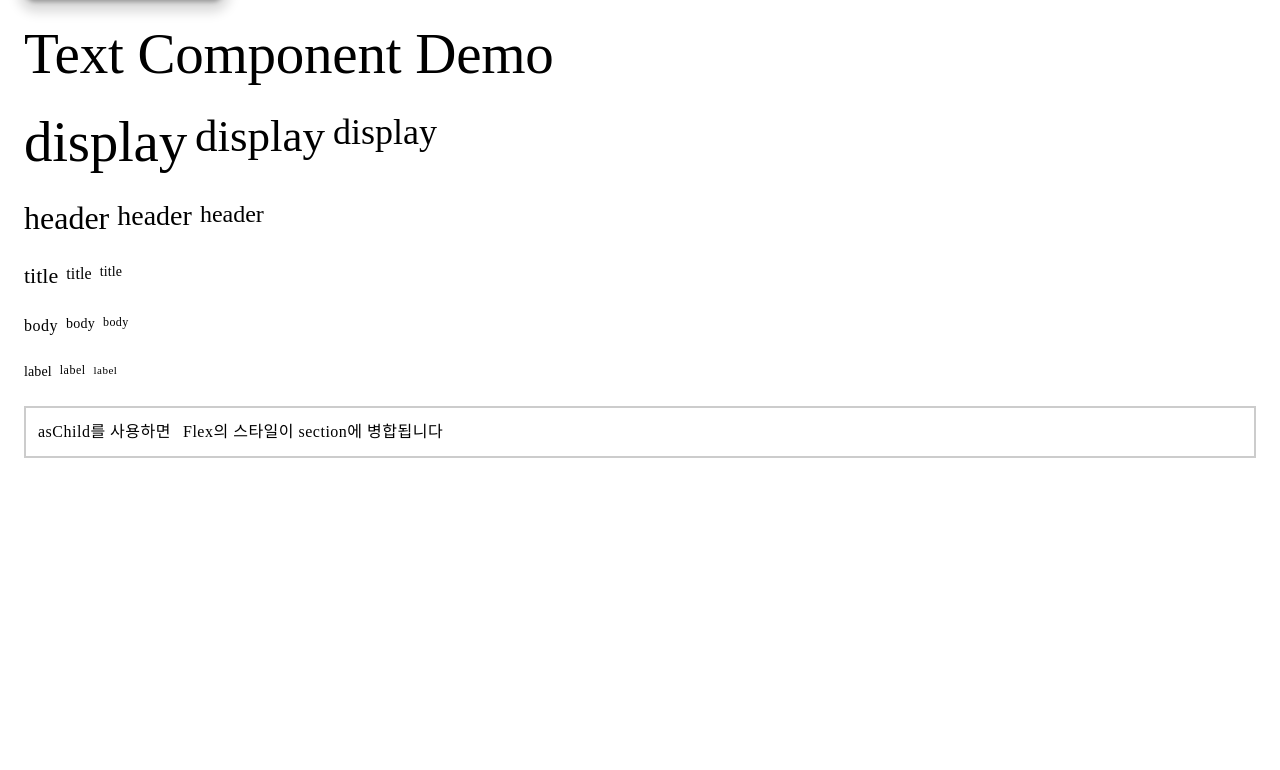
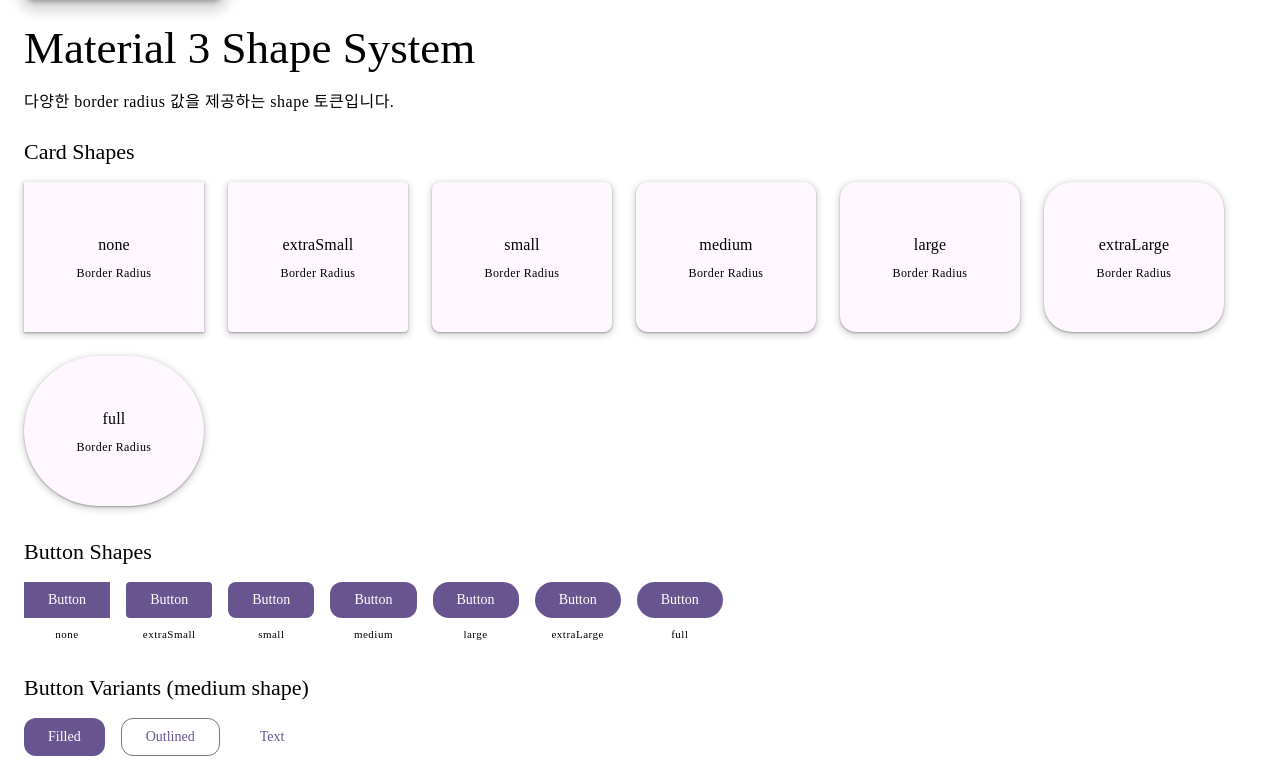
Before and after one commit to hansolc/md3-design-system, a React (Vite) app: page / in a window 1280 px wide. Shown: the part 530-1300 px from the top of the page. Before the commit the page ends 1012 px from the top, so only its background shows below. Built offline with nearby package versions, Linux system fonts and the light colour scheme.

Commit message:
Add Shape Token

```diff
--- a/src/App.tsx
+++ b/src/App.tsx
@@ -2,10 +2,21 @@ import { Display, Header, Title, Body, Label } from './components/Text'
 import Flex from './components/Flex'
 import Appbar from './components/Appbar'
 import Card from './components/Card'
+import Button from './components/Button'
 import type { ElevationLevel } from './styles/elevation'
+import type { ShapeScale } from './styles/shape'
 
 const size = ['lg', 'md', 'sm'] as const
 const elevationLevels: ElevationLevel[] = [0, 1, 2, 3, 4, 5]
+const shapeScales: ShapeScale[] = [
+  'none',
+  'extraSmall',
+  'small',
+  'medium',
+  'large',
+  'extraLarge',
+  'full',
+]
 
 function App() {
   return (
@@ -49,6 +60,86 @@ function App() {
                 </Flex>
               </Card>
             ))}
+          </Flex>
+        </section>
+
+        {/* Shape Demo Section */}
+        <section>
+          <Display size="md" style={{ marginBottom: '16px' }}>
+            Material 3 Shape System
+          </Display>
+          <Body style={{ marginBottom: '24px' }}>
+            다양한 border radius 값을 제공하는 shape 토큰입니다.
+          </Body>
+
+          <Flex direction="column" gap="32px">
+            {/* Card Shape Examples */}
+            <div>
+              <Title size="lg" style={{ marginBottom: '16px' }}>
+                Card Shapes
+              </Title>
+              <Flex direction="row" gap="24px" wrap="wrap">
+                {shapeScales.map((shapeScale) => (
+                  <Card
+                    key={shapeScale}
+                    elevation={2}
+                    shape={shapeScale}
+                    style={{ minWidth: '180px', minHeight: '150px' }}
+                  >
+                    <Flex
+                      direction="column"
+                      gap="8px"
+                      alignItems="center"
+                      justifyContent="center"
+                      style={{ height: '100%' }}
+                    >
+                      <Title size="md">{shapeScale}</Title>
+                      <Body size="sm" style={{ textAlign: 'center' }}>
+                        Border Radius
+                      </Body>
+                    </Flex>
+                  </Card>
+                ))}
+              </Flex>
+            </div>
+
+            {/* Button Shape Examples */}
+            <div>
+              <Title size="lg" style={{ marginBottom: '16px' }}>
+                Button Shapes
+              </Title>
+              <Flex direction="row" gap="16px" wrap="wrap" alignItems="center">
+                {shapeScales.map((shapeScale) => (
+                  <Flex
+                    key={shapeScale}
+                    direction="column"
+                    gap="8px"
+                    alignItems="center"
+                  >
+                    <Button shape={shapeScale}>Button</Button>
+                    <Label size="sm">{shapeScale}</Label>
+                  </Flex>
+                ))}
+              </Flex>
+            </div>
+
+            {/* Button Variants with Shape */}
+            <div>
+              <Title size="lg" style={{ marginBottom: '16px' }}>
+                Button Variants (medium shape)
+              </Title>
+              <Flex direction="row" gap="16px" wrap="wrap">
+                <Button variant="filled" shape="medium">
+                  Filled
+                </Button>
+                <Button variant="outlined" shape="medium">
+                  Outlined
+                </Button>
+                <Button variant="text" shape="medium">
+                  Text
+                </Button>
+              </Flex>
+            </div>
           </Flex>
         </section>
 
--- /dev/null
+++ b/src/components/Button/index.tsx
@@ -0,0 +1,86 @@
+import { forwardRef, useMemo } from 'react'
+import { css, type SerializedStyles, type Theme } from '@emotion/react'
+import type { ShapeScale } from '@/styles/shape'
+
+interface ButtonProps extends React.ButtonHTMLAttributes<HTMLButtonElement> {
+  children?: React.ReactNode
+  variant?: 'filled' | 'outlined' | 'text'
+  shape?: ShapeScale
+}
+
+const createButtonStyles = (
+  theme: Theme,
+  variant: 'filled' | 'outlined' | 'text',
+  shape: ShapeScale
+): SerializedStyles => {
+  const baseStyles = {
+    padding: '10px 24px',
+    borderRadius: theme.shape[shape].borderRadius,
+    border: 'none',
+    cursor: 'pointer',
+    fontSize: '14px',
+    fontWeight: 500,
+    transition: 'all 0.2s ease-in-out',
+    fontFamily: 'inherit',
+  }
+
+  const variantStyles = {
+    filled: {
+      backgroundColor: theme.colors.primary,
+      color: theme.colors.onPrimary,
+      '&:hover': {
+        boxShadow: theme.elevation[1].boxShadow,
+      },
+      '&:active': {
+        boxShadow: theme.elevation[0].boxShadow,
+      },
+    },
+    outlined: {
+      backgroundColor: 'transparent',
+      color: theme.colors.primary,
+      border: `1px solid ${theme.colors.outline}`,
+      '&:hover': {
+        backgroundColor: `${theme.colors.primary}10`,
+      },
+    },
+    text: {
+      backgroundColor: 'transparent',
+      color: theme.colors.primary,
+      '&:hover': {
+        backgroundColor: `${theme.colors.primary}10`,
+      },
+    },
+  }
+
+  return css({
+    ...baseStyles,
+    ...variantStyles[variant],
+    '&:disabled': {
+      opacity: 0.38,
+      cursor: 'not-allowed',
+    },
+  })
+}
+
+const Button = forwardRef<HTMLButtonElement, ButtonProps>(
+  ({ children, variant = 'filled', shape = 'full', ...restProps }, ref) => {
+    return (
+      <button
+        ref={ref}
+        css={(theme: Theme) =>
+          useMemo(
+            () => createButtonStyles(theme, variant, shape),
+            [theme, variant, shape]
+          )
+        }
+        {...restProps}
+      >
+        {children}
+      </button>
+    )
+  }
+)
+
+Button.displayName = 'Button'
+
+export default Button
--- a/src/components/Card/index.tsx
+++ b/src/components/Card/index.tsx
@@ -1,10 +1,12 @@
 import { forwardRef, useMemo, type CSSProperties } from 'react'
 import { css, type SerializedStyles, type Theme } from '@emotion/react'
 import type { ElevationLevel } from '@/styles/elevation'
+import type { ShapeScale } from '@/styles/shape'
 
 interface CardProps extends React.HTMLAttributes<HTMLDivElement> {
   children?: React.ReactNode
   elevation?: ElevationLevel
+  shape?: ShapeScale
   padding?: CSSProperties['padding']
   borderRadius?: CSSProperties['borderRadius']
 }
@@ -12,26 +14,32 @@ interface CardProps extends React.HTMLAttributes<HTMLDivElement> {
 const createCardStyles = (
   theme: Theme,
   elevation: ElevationLevel,
+  shape?: ShapeScale,
   padding?: CSSProperties['padding'],
   borderRadius?: CSSProperties['borderRadius']
 ): SerializedStyles =>
   css({
     backgroundColor: theme.colors.surface,
     padding: padding ?? '16px',
-    borderRadius: borderRadius ?? '12px',
+    borderRadius:
+      borderRadius ?? (shape ? theme.shape[shape].borderRadius : '12px'),
     boxShadow: theme.elevation[elevation].boxShadow,
-    transition: 'box-shadow 0.2s ease-in-out',
+    transition: 'box-shadow 0.2s ease-in-out, border-radius 0.2s ease-in-out',
   })
 
 const Card = forwardRef<HTMLDivElement, CardProps>(
-  ({ children, elevation = 1, padding, borderRadius, ...restProps }, ref) => {
+  (
+    { children, elevation = 1, shape, padding, borderRadius, ...restProps },
+    ref
+  ) => {
     return (
       <div
         ref={ref}
         css={(theme: Theme) =>
           useMemo(
-            () => createCardStyles(theme, elevation, padding, borderRadius),
-            [theme, elevation, padding, borderRadius]
+            () =>
+              createCardStyles(theme, elevation, shape, padding, borderRadius),
+            [theme, elevation, shape, padding, borderRadius]
           )
         }
         {...restProps}
--- a/src/styles/index.ts
+++ b/src/styles/index.ts
@@ -9,5 +9,9 @@ export { light, dark } from './color'
 export { lightElevation, darkElevation } from './elevation'
 export type { ElevationLevel, Elevation, ElevationScale } from './elevation'
 
+// Shape
+export { shape } from './shape'
+export type { ShapeScale, ShapeTokens, Shape } from './shape'
+
 // Theme Provider
 export { ThemeProvider } from './ThemeProvider'
--- /dev/null
+++ b/src/styles/shape.ts
@@ -0,0 +1,56 @@
+/**
+ * Material 3 Shape System
+ * Source: https://m3.material.io/styles/shape/shape-scale-tokens
+ *
+ * Shape defines the corner radius values for components.
+ * Material 3 uses a shape scale with different corner radius values.
+ */
+
+export type ShapeScale =
+  | 'none'
+  | 'extraSmall'
+  | 'small'
+  | 'medium'
+  | 'large'
+  | 'extraLarge'
+  | 'full'
+
+export interface ShapeTokens {
+  borderRadius: string
+}
+
+export type Shape = Record<ShapeScale, ShapeTokens>
+
+/**
+ * Material 3 Shape Scale
+ * - none: 0px - No rounded corners
+ * - extraSmall: 4px - Subtle rounding
+ * - small: 8px - Small components (chips, buttons)
+ * - medium: 12px - Cards, dialogs
+ * - large: 16px - Large cards, sheets
+ * - extraLarge: 28px - Prominent components
+ * - full: 9999px - Fully rounded (pills, FABs)
+ */
+export const shape: Shape = {
+  none: {
+    borderRadius: '0px',
+  },
+  extraSmall: {
+    borderRadius: '4px',
+  },
+  small: {
+    borderRadius: '8px',
+  },
+  medium: {
+    borderRadius: '12px',
+  },
+  large: {
+    borderRadius: '16px',
+  },
+  extraLarge: {
+    borderRadius: '28px',
+  },
+  full: {
+    borderRadius: '9999px',
+  },
+}
--- a/src/styles/theme.ts
+++ b/src/styles/theme.ts
@@ -1,6 +1,7 @@
 import { textTokens } from '@/components/Text/tokens'
 import { light, dark } from './color'
 import { lightElevation, darkElevation } from './elevation'
+import { shape } from './shape'
 import { createContext, useContext } from 'react'
 
 export type ThemeMode = 'light' | 'dark'
@@ -9,6 +10,7 @@ export const createTheme = (mode: ThemeMode) => ({
   text: textTokens,
   colors: mode === 'light' ? light : dark,
   elevation: mode === 'light' ? lightElevation : darkElevation,
+  shape: shape,
   mode,
 })
 
```
